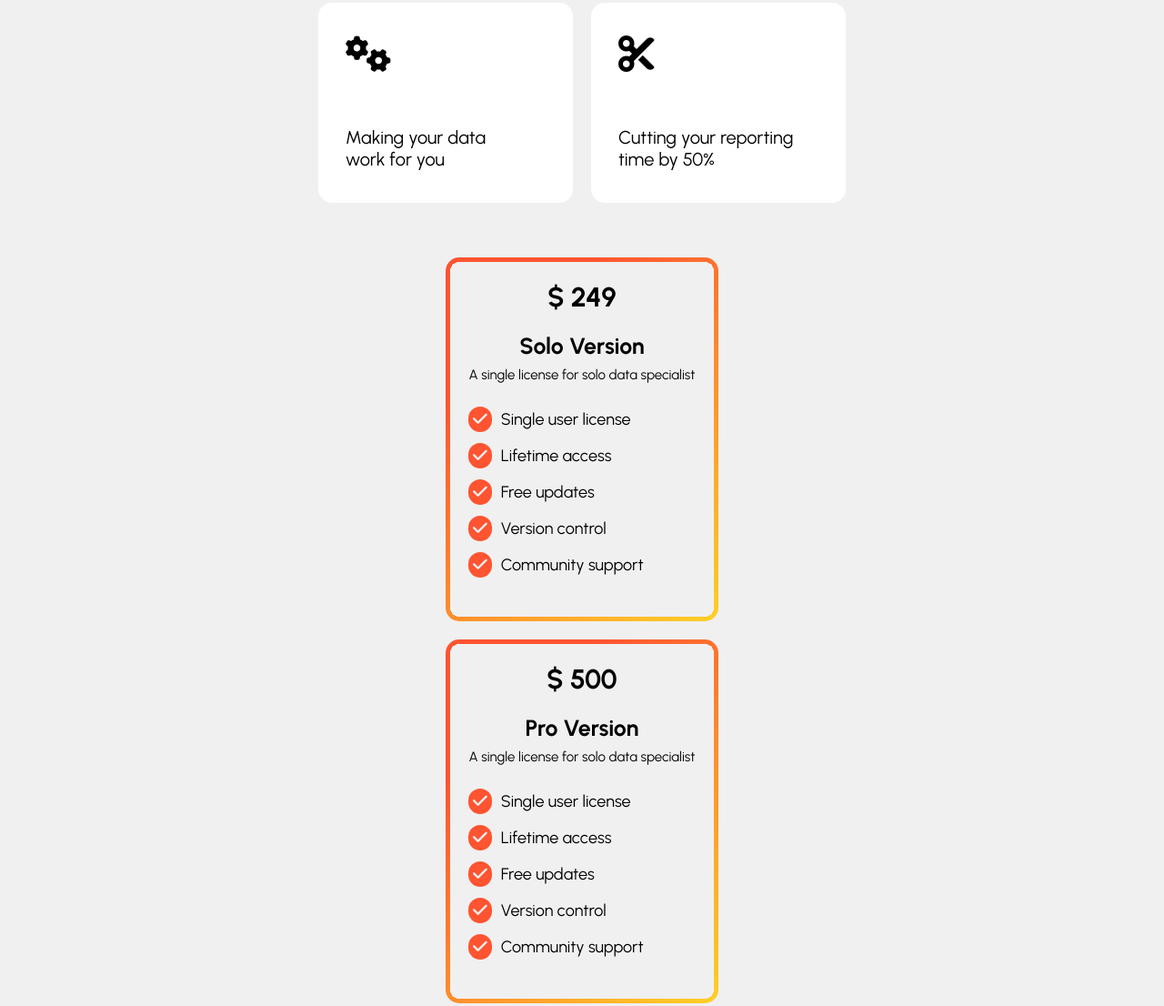
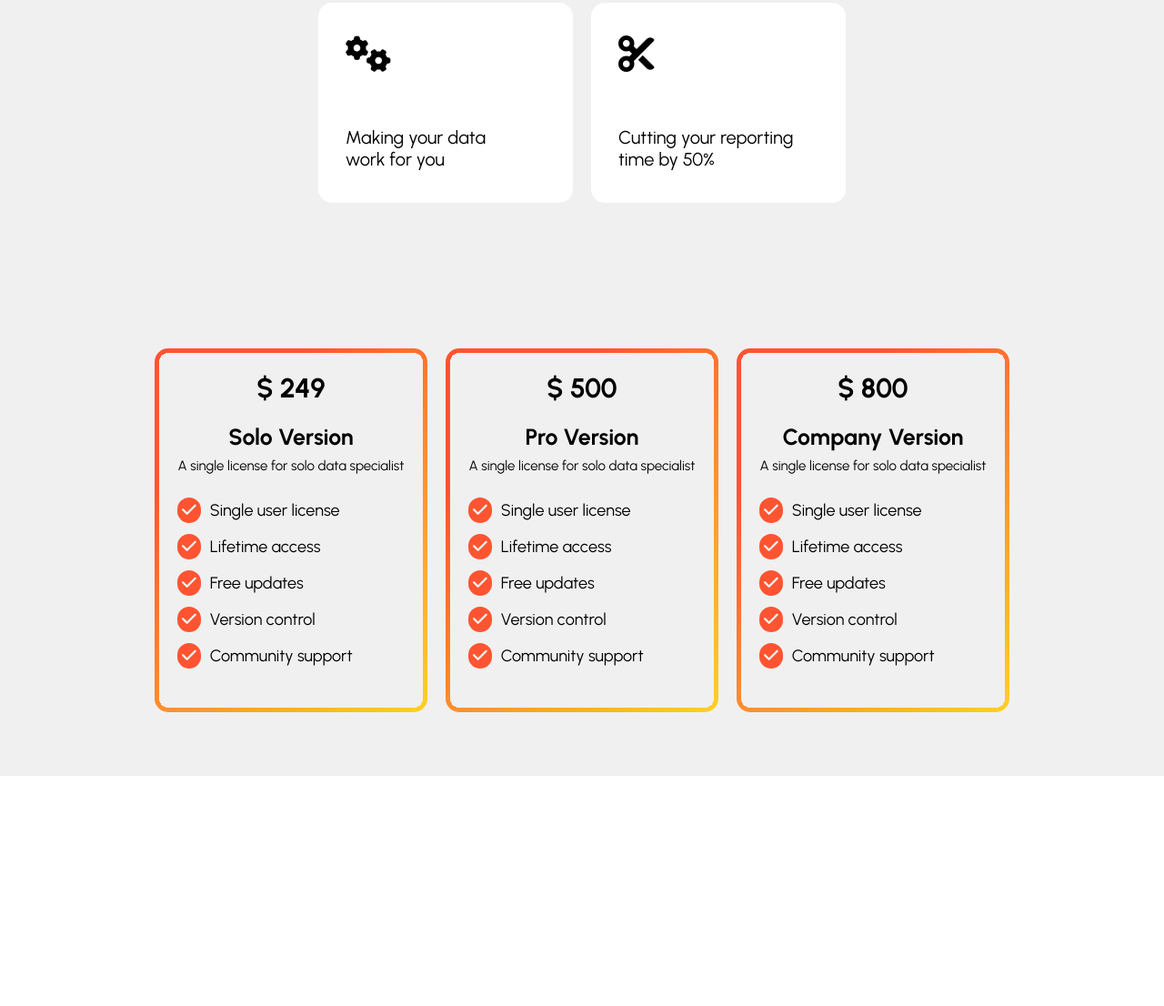
Before and after one commit to HubertWojnowski/Neatly, a plain HTML site: page NEATLY/index.html in a window 1280 px wide. Shown: the part 1593-2699 px from the top of the page at 91% size. After the commit the page ends 2446 px from the top, so only its background shows below. Drawn offline with Linux system fonts and the light colour scheme.

Commit message:
Finished pricing section

```diff
--- a/NEATLY/sass/main.scss
+++ b/NEATLY/sass/main.scss
@@ -313,6 +313,8 @@
 
 }
 
+
+
 @media(max-width:768px){
   .logo_text {
     display: none;
@@ -441,6 +443,18 @@
       max-width: 600px;
     }
   }
+
+  .pricing_plans {
+    display: flex;
+    flex-direction: row;
+    justify-content: center;
+    flex-wrap: wrap;
+    padding-top: 100px;
+
+    .pricing_card {
+      margin: 0 10px;
+    }
+  }
 }
 
 @media(min-width: 1200px){
```
Also changed, not shown: css/main.css, 1 other file.
